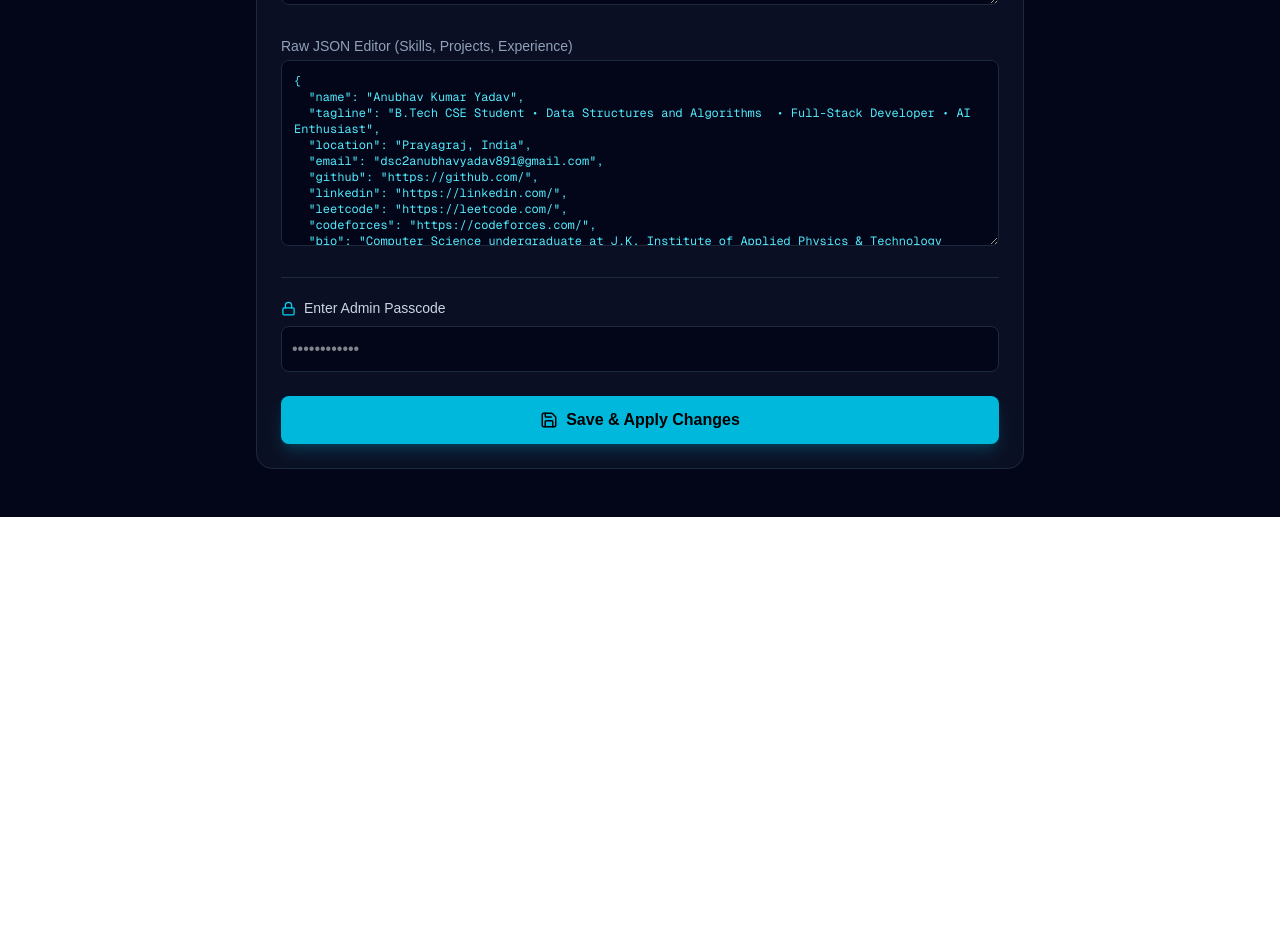
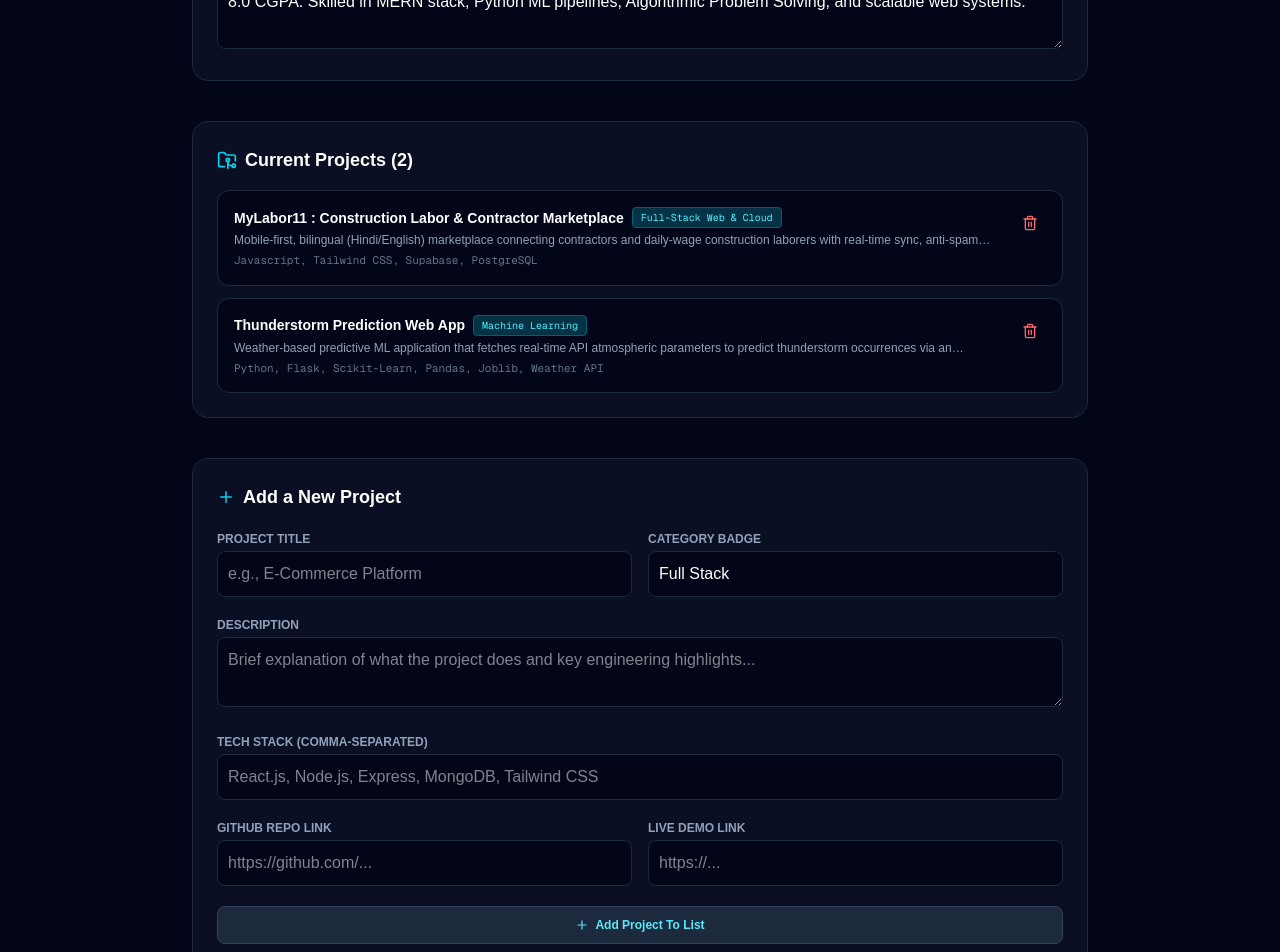
Before and after one commit to anubhavkumaryadav/cse-portfolio, a Next.js app: page /admin in a window 1280 px wide. Shown: the part 500-1452 px from the top of the page. Before the commit the page ends 1017 px from the top, so only its background shows below. Built offline with nearby package versions, Linux system fonts and the light colour scheme.

Commit message:
fix: replace raw json editor with dedicated project form

```diff
--- a/app/admin/page.js
+++ b/app/admin/page.js
@@ -2,12 +2,22 @@
 
 import { useState, useEffect } from 'react';
 import Link from 'next/link';
-import { ArrowLeft, Save, Lock } from 'lucide-react';
+import { ArrowLeft, Save, Lock, Plus, Trash2, FolderGit2 } from 'lucide-react';
 
 export default function AdminPage() {
   const [data, setData] = useState(null);
   const [password, setPassword] = useState('');
   const [status, setStatus] = useState('');
+
+  // Form states for adding a new project easily
+  const [newProject, setNewProject] = useState({
+    title: '',
+    badge: 'Full Stack',
+    description: '',
+    tech: '',
+    github: '',
+    live: ''
+  });
 
   useEffect(() => {
     fetch('/api/data')
@@ -15,8 +25,62 @@ export default function AdminPage() {
       .then((json) => setData(json));
   }, []);
 
+  // Add project to array without manual JSON editing
+  const handleAddProject = (e) => {
+    e.preventDefault();
+    if (!newProject.title || !newProject.description) {
+      alert('Please fill out at least Title and Description.');
+      return;
+    }
+
+    const techArray = newProject.tech
+      .split(',')
+      .map((t) => t.trim())
+      .filter(Boolean);
+
+    const projectToAdd = {
+      title: newProject.title,
+      badge: newProject.badge || 'Project',
+      description: newProject.description,
+      tech: techArray.length > 0 ? techArray : ['Next.js', 'Tailwind CSS'],
+      github: newProject.github || 'https://github.com',
+      live: newProject.live || 'https://github.com'
+    };
+
+    setData({
+      ...data,
+      projects: [...(data.projects || []), projectToAdd]
+    });
+
+    // Reset input fields
+    setNewProject({
+      title: '',
+      badge: 'Full Stack',
+      description: '',
+      tech: '',
+      github: '',
+      live: ''
+    });
+
+    setStatus('✨ New project added to list! Remember to click "Save & Apply Changes" below.');
+  };
+
+  // Delete a project
+  const handleDeleteProject = (indexToDelete) => {
+    setData({
+      ...data,
+      projects: data.projects.filter((_, idx) => idx !== indexToDelete)
+    });
+  };
+
+  // Save changes to GitHub/Vercel
   const handleSave = async () => {
-    setStatus('Saving...');
+    if (!password) {
+      setStatus('❌ Please enter your admin passcode.');
+      return;
+    }
+
+    setStatus('Saving changes...');
     const res = await fetch('/api/data', {
       method: 'POST',
       headers: { 'Content-Type': 'application/json' },
@@ -25,37 +89,39 @@ export default function AdminPage() {
 
     const result = await res.json();
     if (res.ok) {
-      setStatus('✅ Changes saved successfully! Go back to preview.');
+      setStatus('✅ Changes successfully saved! Your site is rebuilding on Vercel.');
     } else {
-      setStatus(`❌ ${result.error || 'Failed to update'}`);
+      setStatus(`❌ ${result.error || 'Failed to save changes.'}`);
     }
   };
 
   if (!data) {
     return (
-      <div className="min-h-screen bg-slate-950 text-white flex items-center justify-center font-medium">
+      <div className="min-h-screen bg-slate-950 text-white flex items-center justify-center font-mono">
         Loading Admin Panel...
       </div>
     );
   }
 
   return (
-    <div className="min-h-screen bg-slate-950 text-slate-100 p-6 sm:p-12">
-      <div className="max-w-3xl mx-auto space-y-8">
+    <div className="min-h-screen bg-slate-950 text-slate-100 p-6 sm:p-12 selection:bg-cyan-500 selection:text-black">
+      <div className="max-w-4xl mx-auto space-y-10">
         <div className="flex items-center justify-between">
           <Link href="/" className="inline-flex items-center gap-2 text-sm text-slate-400 hover:text-white transition">
-            <ArrowLeft size={16} /> Back to Portfolio
+            <ArrowLeft size={16} /> Back to Live Portfolio
           </Link>
-          <span className="text-xs px-2.5 py-1 rounded-full bg-cyan-950 border border-cyan-800 text-cyan-300 font-mono">
+          <span className="text-xs px-3 py-1 rounded-full bg-cyan-950 border border-cyan-800 text-cyan-300 font-mono">
             Admin Workspace
           </span>
         </div>
 
         <h1 className="text-3xl font-bold tracking-tight">Portfolio Content Manager</h1>
 
-        <div className="space-y-6 bg-slate-900/60 p-6 rounded-2xl border border-slate-800">
+        {/* Basic Info Editor */}
+        <div className="space-y-5 bg-slate-900/60 p-6 rounded-2xl border border-slate-800">
+          <h2 className="text-lg font-semibold text-white">Profile Basics</h2>
           <div>
-            <label className="block text-sm font-medium text-slate-400 mb-1">Full Name</label>
+            <label className="block text-xs font-semibold uppercase text-slate-400 mb-1">Full Name</label>
             <input
               type="text"
               className="w-full bg-slate-950 border border-slate-800 rounded-lg p-2.5 text-white focus:outline-none focus:border-cyan-500"
@@ -65,7 +131,7 @@ export default function AdminPage() {
           </div>
 
           <div>
-            <label className="block text-sm font-medium text-slate-400 mb-1">Tagline</label>
+            <label className="block text-xs font-semibold uppercase text-slate-400 mb-1">Tagline</label>
             <input
               type="text"
               className="w-full bg-slate-950 border border-slate-800 rounded-lg p-2.5 text-white focus:outline-none focus:border-cyan-500"
@@ -75,7 +141,7 @@ export default function AdminPage() {
           </div>
 
           <div>
-            <label className="block text-sm font-medium text-slate-400 mb-1">Bio Summary</label>
+            <label className="block text-xs font-semibold uppercase text-slate-400 mb-1">Bio Summary</label>
             <textarea
               rows={3}
               className="w-full bg-slate-950 border border-slate-800 rounded-lg p-2.5 text-white focus:outline-none focus:border-cyan-500"
@@ -83,26 +149,129 @@ export default function AdminPage() {
               onChange={(e) => setData({ ...data, bio: e.target.value })}
             />
           </div>
+        </div>
+
+        {/* Current Projects List */}
+        <div className="space-y-4 bg-slate-900/60 p-6 rounded-2xl border border-slate-800">
+          <div className="flex items-center gap-2">
+            <FolderGit2 className="text-cyan-400" size={20} />
+            <h2 className="text-lg font-semibold text-white">Current Projects ({data.projects?.length || 0})</h2>
+          </div>
+
+          <div className="space-y-3">
+            {data.projects?.map((proj, idx) => (
+              <div key={idx} className="p-4 rounded-xl bg-slate-950 border border-slate-800 flex items-start justify-between gap-4">
+                <div className="space-y-1">
+                  <div className="flex items-center gap-2">
+                    <span className="font-bold text-white text-sm">{proj.title}</span>
+                    <span className="text-[10px] font-mono px-2 py-0.5 rounded bg-cyan-950 text-cyan-300 border border-cyan-800">{proj.badge}</span>
+                  </div>
+                  <p className="text-xs text-slate-400 line-clamp-1">{proj.description}</p>
+                  <p className="text-[11px] font-mono text-slate-500">{Array.isArray(proj.tech) ? proj.tech.join(', ') : proj.tech}</p>
+                </div>
+                <button
+                  type="button"
+                  onClick={() => handleDeleteProject(idx)}
+                  className="p-2 text-red-400 hover:text-red-300 hover:bg-red-950/40 rounded-lg transition"
+                  title="Delete Project"
+                >
+                  <Trash2 size={16} />
+                </button>
+              </div>
+            ))}
+          </div>
+        </div>
+
+        {/* Add Project Form (No JSON Syntax Needed) */}
+        <div className="space-y-5 bg-slate-900/60 p-6 rounded-2xl border border-slate-800">
+          <h2 className="text-lg font-semibold text-white flex items-center gap-2">
+            <Plus size={18} className="text-cyan-400" /> Add a New Project
+          </h2>
+
+          <div className="grid grid-cols-1 sm:grid-cols-2 gap-4">
+            <div>
+              <label className="block text-xs font-semibold uppercase text-slate-400 mb-1">Project Title</label>
+              <input
+                type="text"
+                placeholder="e.g., E-Commerce Platform"
+                className="w-full bg-slate-950 border border-slate-800 rounded-lg p-2.5 text-white focus:outline-none focus:border-cyan-500"
+                value={newProject.title}
+                onChange={(e) => setNewProject({ ...newProject, title: e.target.value })}
+              />
+            </div>
+
+            <div>
+              <label className="block text-xs font-semibold uppercase text-slate-400 mb-1">Category Badge</label>
+              <input
+                type="text"
+                placeholder="e.g., MERN Stack, AI / ML, Web3"
+                className="w-full bg-slate-950 border border-slate-800 rounded-lg p-2.5 text-white focus:outline-none focus:border-cyan-500"
+                value={newProject.badge}
+                onChange={(e) => setNewProject({ ...newProject, badge: e.target.value })}
+              />
+            </div>
+          </div>
 
           <div>
-            <label className="block text-sm font-medium text-slate-400 mb-1">Raw JSON Editor (Skills, Projects, Experience)</label>
+            <label className="block text-xs font-semibold uppercase text-slate-400 mb-1">Description</label>
             <textarea
-              rows={10}
-              className="w-full bg-slate-950 border border-slate-800 rounded-lg p-3 font-mono text-xs text-cyan-300 focus:outline-none focus:border-cyan-500"
-              value={JSON.stringify(data, null, 2)}
-              onChange={(e) => {
-                try {
-                  setData(JSON.parse(e.target.value));
-                } catch {
-                  // Keep typing while JSON parses
-                }
-              }}
+              rows={2}
+              placeholder="Brief explanation of what the project does and key engineering highlights..."
+              className="w-full bg-slate-950 border border-slate-800 rounded-lg p-2.5 text-white focus:outline-none focus:border-cyan-500"
+              value={newProject.description}
+              onChange={(e) => setNewProject({ ...newProject, description: e.target.value })}
             />
           </div>
 
-          <div className="border-t border-slate-800 pt-5">
+          <div>
+            <label className="block text-xs font-semibold uppercase text-slate-400 mb-1">Tech Stack (comma-separated)</label>
+            <input
+              type="text"
+              placeholder="React.js, Node.js, Express, MongoDB, Tailwind CSS"
+              className="w-full bg-slate-950 border border-slate-800 rounded-lg p-2.5 text-white focus:outline-none focus:border-cyan-500"
+              value={newProject.tech}
+              onChange={(e) => setNewProject({ ...newProject, tech: e.target.value })}
+            />
+          </div>
+
+          <div className="grid grid-cols-1 sm:grid-cols-2 gap-4">
+            <div>
+              <label className="block text-xs font-semibold uppercase text-slate-400 mb-1">GitHub Repo Link</label>
+              <input
+                type="text"
+                placeholder="https://github.com/..."
+                className="w-full bg-slate-950 border border-slate-800 rounded-lg p-2.5 text-white focus:outline-none focus:border-cyan-500"
+                value={newProject.github}
+                onChange={(e) => setNewProject({ ...newProject, github: e.target.value })}
+              />
+            </div>
+
+            <div>
+              <label className="block text-xs font-semibold uppercase text-slate-400 mb-1">Live Demo Link</label>
+              <input
+                type="text"
+                placeholder="https://..."
+                className="w-full bg-slate-950 border border-slate-800 rounded-lg p-2.5 text-white focus:outline-none focus:border-cyan-500"
+                value={newProject.live}
+                onChange={(e) => setNewProject({ ...newProject, live: e.target.value })}
+              />
+            </div>
+          </div>
+
+          <button
+            type="button"
+            onClick={handleAddProject}
+            className="w-full py-2.5 rounded-lg bg-slate-800 hover:bg-slate-700 text-cyan-300 border border-slate-700 text-xs font-semibold transition flex items-center justify-center gap-1.5"
+          >
+            <Plus size={14} /> Add Project To List
+          </button>
+        </div>
+
+        {/* Global Save Section */}
+        <div className="space-y-4 bg-slate-900/60 p-6 rounded-2xl border border-slate-800">
+          <div>
             <label className="block text-sm font-medium text-slate-300 mb-2 flex items-center gap-2">
-              <Lock size={15} className="text-cyan-400" /> Enter Admin Passcode
+              <Lock size={15} className="text-cyan-400" /> Enter Secret Admin Passcode
             </label>
             <input
               type="password"
@@ -114,8 +283,9 @@ export default function AdminPage() {
           </div>
 
           <button
+            type="button"
             onClick={handleSave}
-            className="w-full py-3 bg-cyan-500 hover:bg-cyan-400 text-black font-semibold rounded-lg flex items-center justify-center gap-2 transition shadow-lg shadow-cyan-500/20"
+            className="w-full py-3.5 bg-cyan-500 hover:bg-cyan-400 text-black font-semibold rounded-xl flex items-center justify-center gap-2 transition shadow-lg shadow-cyan-500/20 cursor-pointer"
           >
             <Save size={18} /> Save & Apply Changes
           </button>
```
